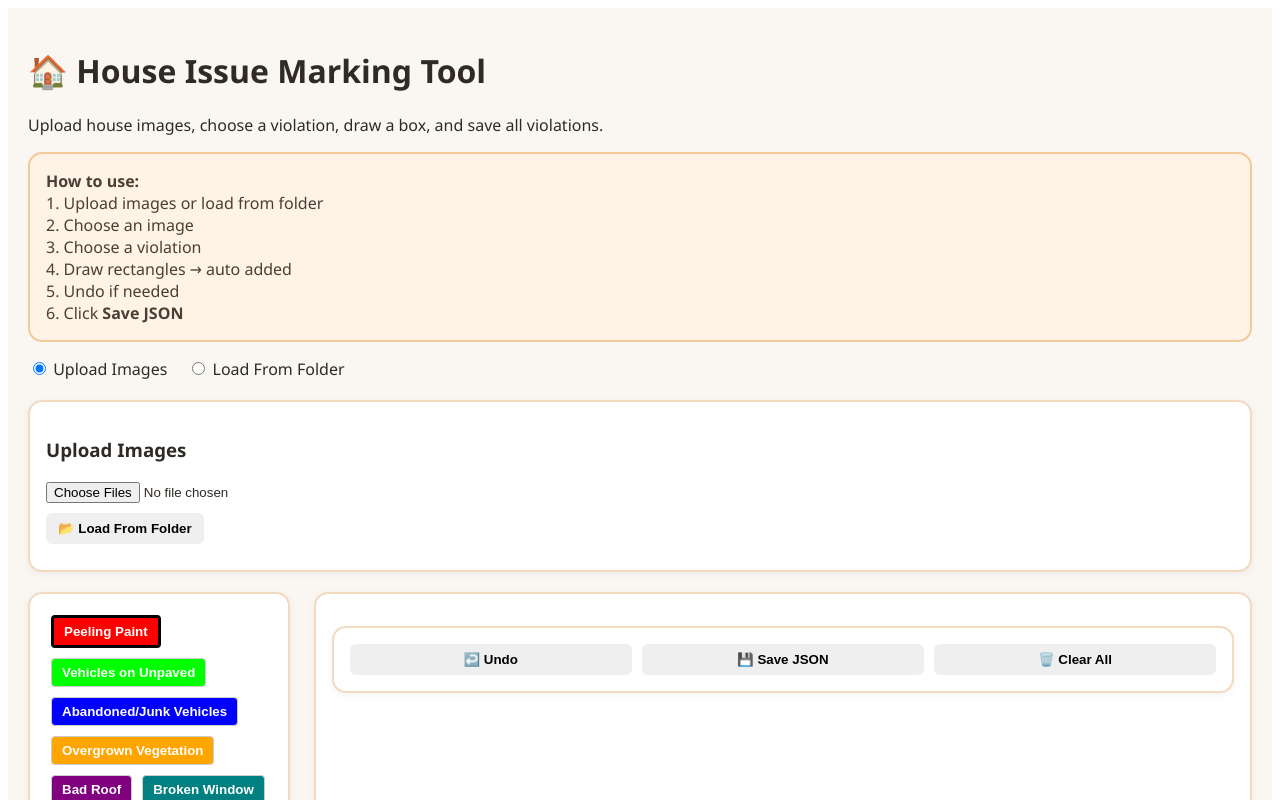
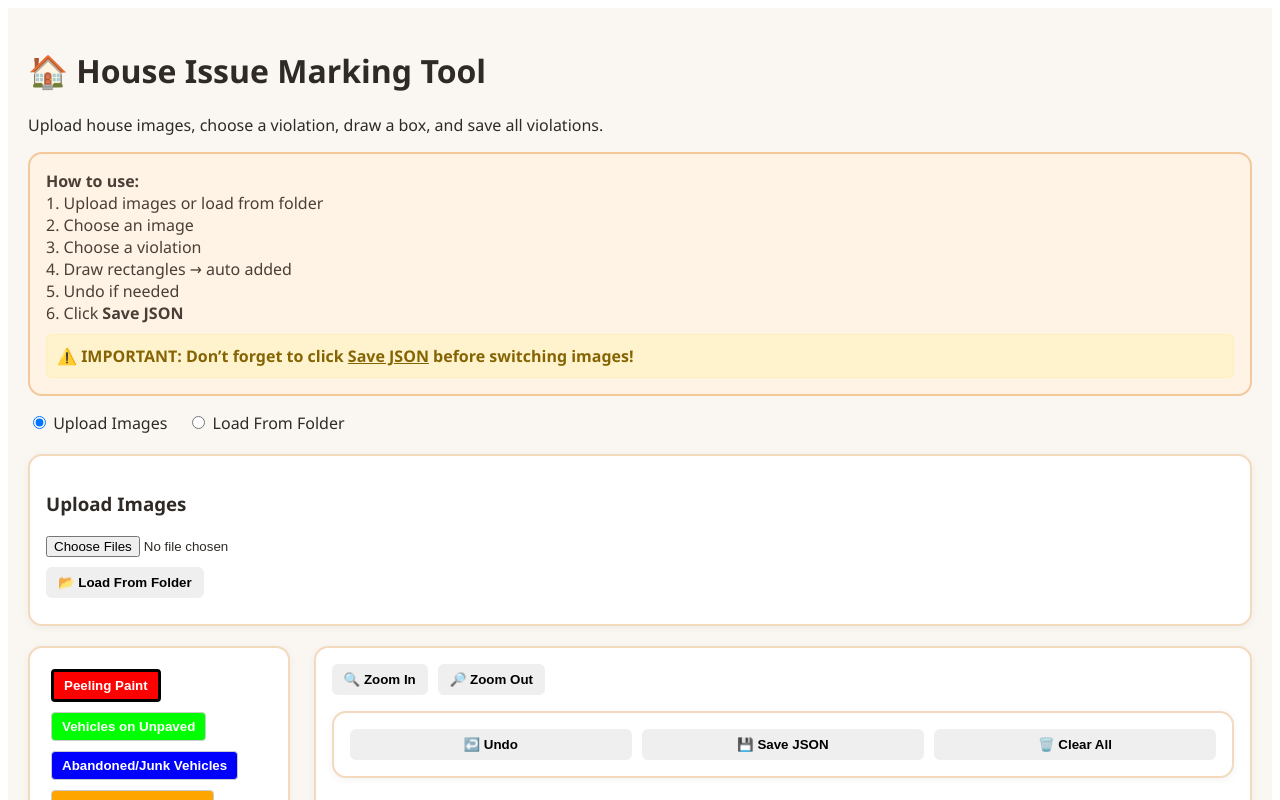
Before and after one commit to adullagayathri/housing_violations, a React (Create React App) app in the folder frontend/: page / in a window 1280 px wide. Shown: the top 800 px of the page. Built offline with nearby package versions, Linux system fonts and the light colour scheme.

Commit message:
Update App.js

```diff
--- a/frontend/src/App.js
+++ b/frontend/src/App.js
@@ -1,4 +1,4 @@
-import React, { useState, useRef } from "react";
+import React, { useState, useRef, useEffect } from "react";
 import ViolationToolbar from "./components/ViolationToolbar";
 import ImageCanvas from "./components/ImageCanvas";
 import AnnotationPreview from "./components/AnnotationPreview";
@@ -6,7 +6,6 @@ import UploadPanel from "./components/UploadPanel";
 import SaveControls from "./components/SaveControls";
 import "./App.css";
 
-// Universal color map
 const VIOLATION_COLORS = {
   "Peeling Paint": "#FF0000",
   "Vehicles on Unpaved": "#00FF00",
@@ -30,7 +29,15 @@ function App() {
   const [annotations, setAnnotations] = useState([]);
   const [imageSource, setImageSource] = useState("Upload Images");
 
+  // ✅ ZOOM STATE
+  const [scale, setScale] = useState(1);
+
   const stageRef = useRef(null);
+
+  // ✅ Reset zoom when switching images
+  useEffect(() => {
+    setScale(1);
+  }, [selectedImage]);
 
   const handleClearAll = () => {
     setImages({});
@@ -44,7 +51,7 @@ function App() {
 
   const getCanvasBase64 = () => {
     if (!stageRef.current) return null;
-    return stageRef.current.toDataURL({ pixelRatio: 1 }).split(",")[1]; // base64 only
+    return stageRef.current.toDataURL({ pixelRatio: 1 }).split(",")[1];
   };
 
   const handleSaveJSON = () => {
@@ -79,6 +86,7 @@ function App() {
       <h1>🏠 House Issue Marking Tool</h1>
       <p>Upload house images, choose a violation, draw a box, and save all violations.</p>
 
+      {/* ✅ HELP BOX */}
       <div className="help-box">
         <b>How to use:</b><br />
         1. Upload images or load from folder<br />
@@ -87,8 +95,23 @@ function App() {
         4. Draw rectangles → auto added<br />
         5. Undo if needed<br />
         6. Click <b>Save JSON</b>
+
+        <div
+          style={{
+            marginTop: "10px",
+            padding: "10px",
+            backgroundColor: "#fff3cd",
+            border: "1px solid #ffeeba",
+            borderRadius: "6px",
+            color: "#856404",
+            fontWeight: "bold",
+          }}
+        >
+          ⚠️ IMPORTANT: Don’t forget to click <u>Save JSON</u> before switching images!
+        </div>
       </div>
 
+      {/* IMAGE SOURCE */}
       <div style={{ marginBottom: "20px" }}>
         <label>
           <input
@@ -96,15 +119,18 @@ function App() {
             value="Upload Images"
             checked={imageSource === "Upload Images"}
             onChange={(e) => setImageSource(e.target.value)}
-          /> Upload Images
+          />{" "}
+          Upload Images
         </label>
+
         <label style={{ marginLeft: "20px" }}>
           <input
             type="radio"
             value="Load From Folder"
             checked={imageSource === "Load From Folder"}
             onChange={(e) => setImageSource(e.target.value)}
-          /> Load From Folder
+          />{" "}
+          Load From Folder
         </label>
       </div>
 
@@ -118,15 +144,18 @@ function App() {
 
       {Object.keys(images).length > 0 && (
         <div style={{ marginBottom: "20px" }}>
-          <label htmlFor="image-select"><b>Choose Image:</b> </label>
+          <label>
+            <b>Choose Image:</b>
+          </label>
           <select
-            id="image-select"
             value={selectedImage}
             onChange={(e) => setSelectedImage(e.target.value)}
             style={{ padding: "6px", marginLeft: "10px" }}
           >
             {Object.keys(images).map((imgName) => (
-              <option key={imgName} value={imgName}>{imgName}</option>
+              <option key={imgName} value={imgName}>
+                {imgName}
+              </option>
             ))}
           </select>
         </div>
@@ -139,6 +168,20 @@ function App() {
         />
 
         <div className="canvas-panel">
+          {/* ✅ ZOOM BUTTONS */}
+          <div style={{ marginBottom: "10px" }}>
+            <button onClick={() => setScale((s) => Math.min(s + 0.2, 5))}>
+              🔍 Zoom In
+            </button>
+
+            <button
+              onClick={() => setScale((s) => Math.max(s - 0.2, 0.2))}
+              style={{ marginLeft: "10px" }}
+            >
+              🔎 Zoom Out
+            </button>
+          </div>
+
           {selectedImage && (
             <ImageCanvas
               image={images[selectedImage]}
@@ -146,6 +189,7 @@ function App() {
               setAnnotations={setAnnotations}
               selectedViolation={selectedViolation}
               stageRef={stageRef}
+              scale={scale}
             />
           )}
 
```
